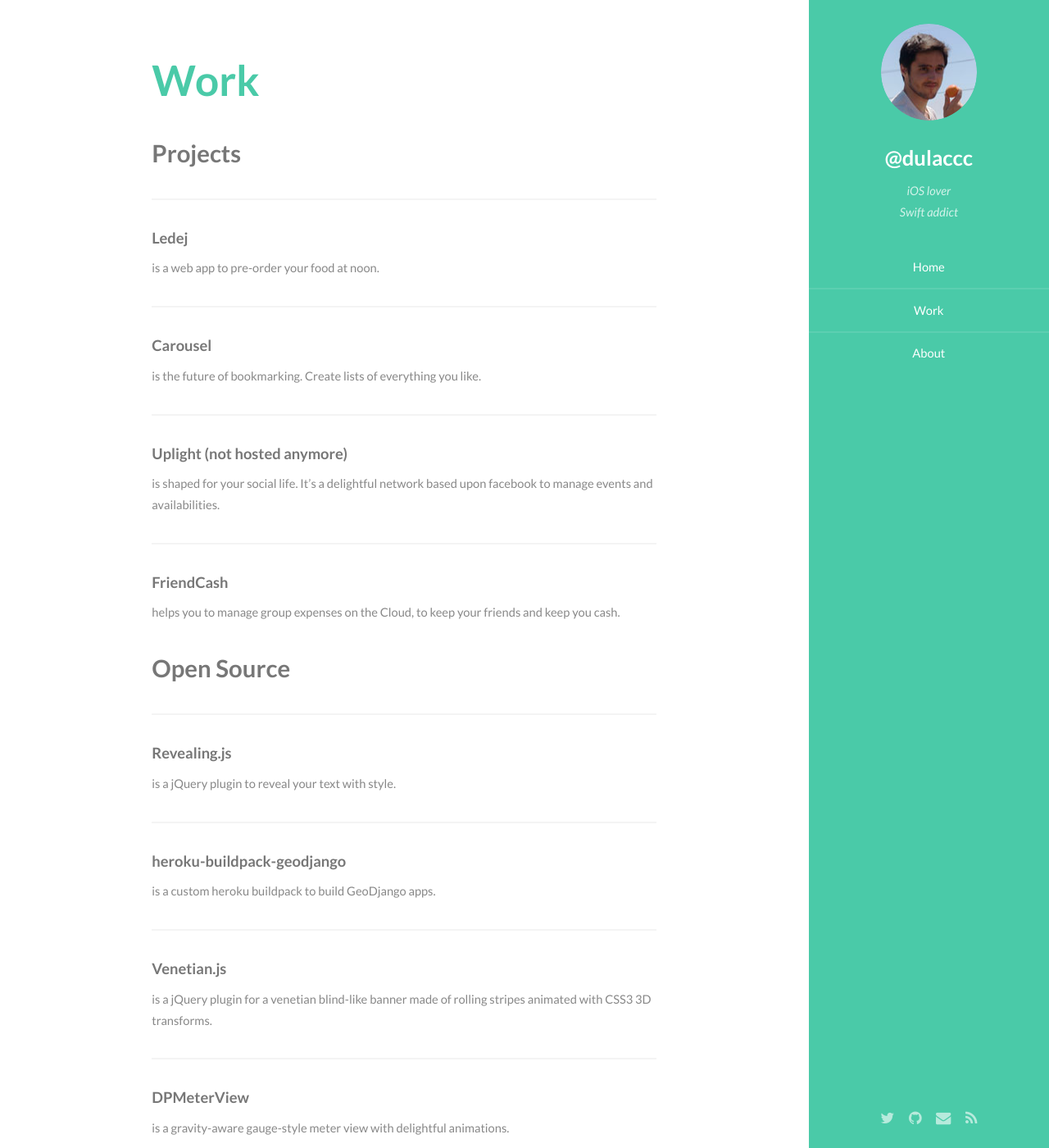
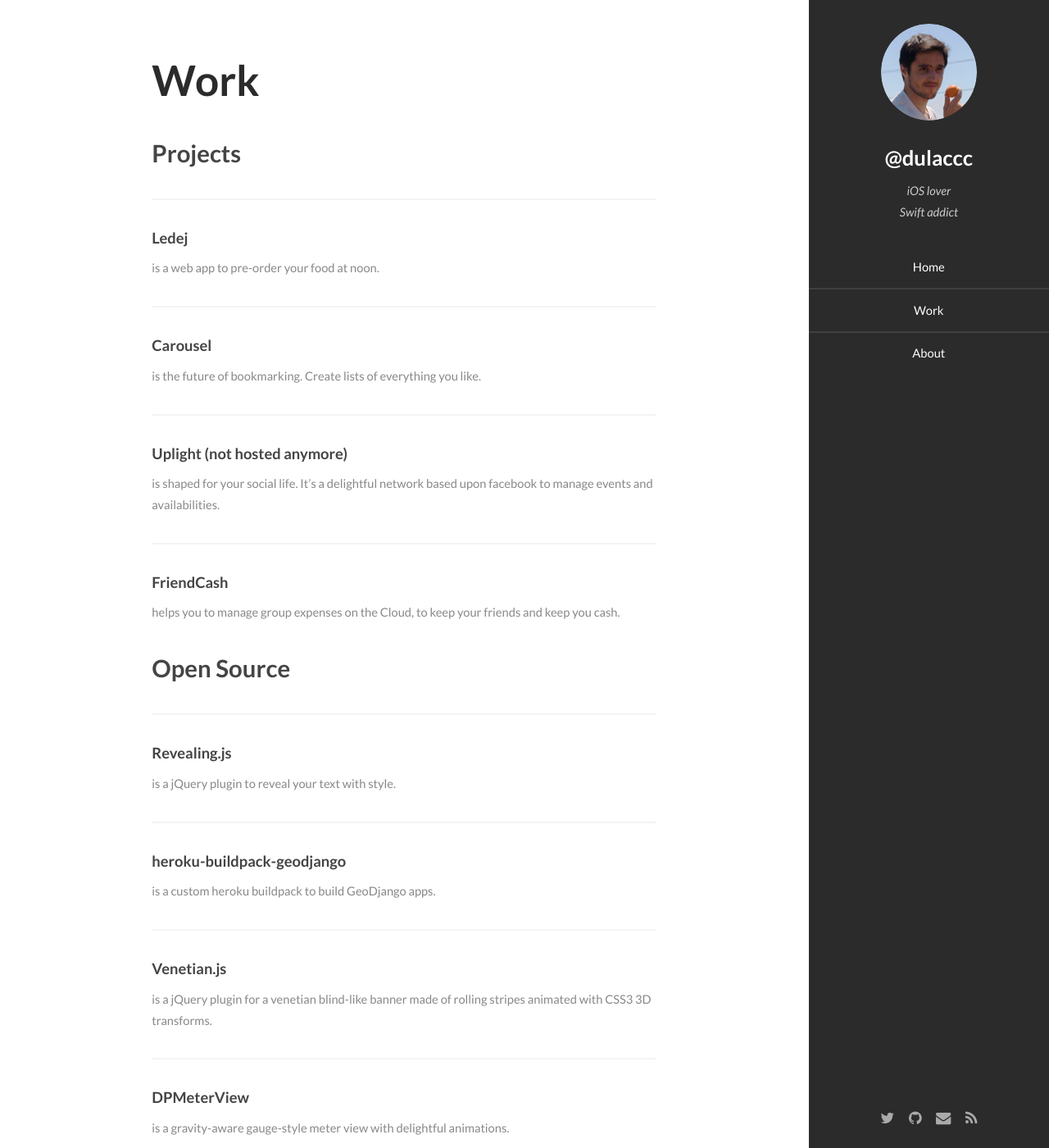
Before and after one commit to dulacp/dulacp.github.io, a Jekyll site: the page built from work/index.markdown, in a window 1280 px wide and 1400 px high. Shown: the whole window at 82% size. Built offline with Jekyll 4.4.1, drawn with Linux system fonts in a browser that asks for light colours; comment, search, counter and statistics services are not loaded.

Commit message:
Adjust the colors for a black&white theme

```diff
--- a/_sass/_vars.scss
+++ b/_sass/_vars.scss
@@ -22,10 +22,10 @@
 // Color.
 	$color-bg:					#fff;
 	$color-fg:					#888;
-	$color-fg-bold:				#777;
+	$color-fg-bold:				#444;
 	$color-fg-light:			#aaa;
 
-	$color-accent-bg:			#4acaa8;
+	$color-accent-bg:			#2b2b2b;
 	$color-accent-fg-bold:		#ffffff;
 	$color-accent-fg:			mix($color-accent-bg, $color-accent-fg-bold, 25%);
 	$color-accent-fg-light:		mix($color-accent-bg, $color-accent-fg-bold, 40%);
--- a/css/style.scss
+++ b/css/style.scss
@@ -23,7 +23,7 @@ $size-header: 23em;
 	body, input, select, textarea {
 		color: $color-fg;
 		font-family: $font-family;
-		font-size: 16pt;
+		font-size: 18pt;
 		font-weight: $font-weight;
 		line-height: 1.75em;
 	}
```
